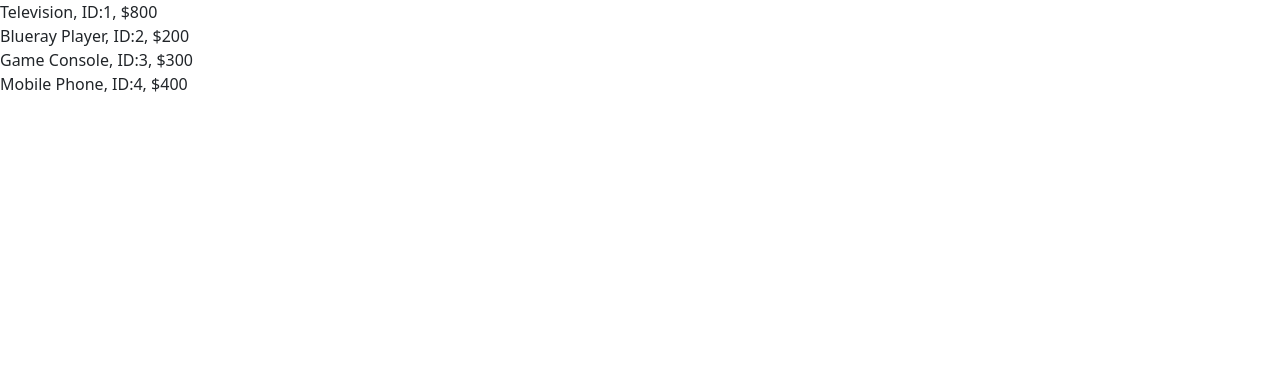
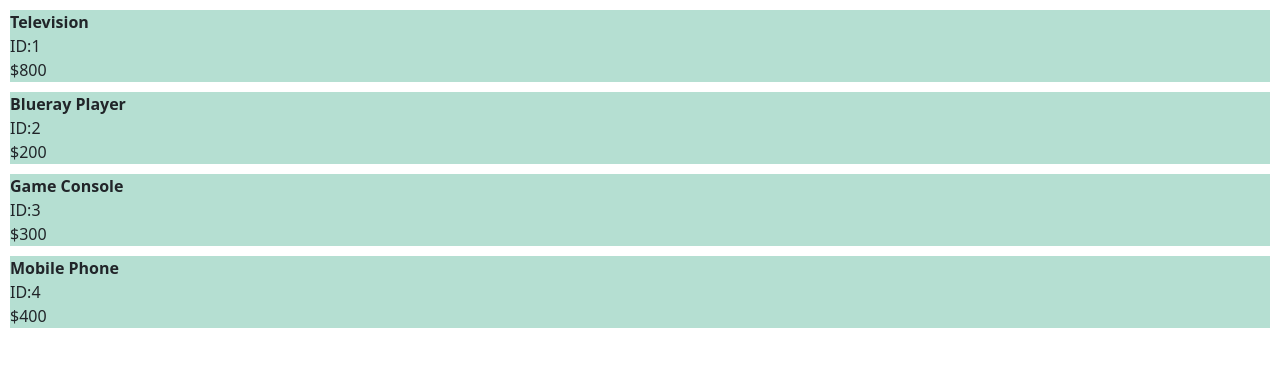
Before and after one commit to bnanaday/csci313-class-assignment-2, an Angular app: page / in a window 1280 px wide. Shown: the top 366 px of the page. Built offline with nearby package versions, Linux system fonts and the light colour scheme.

Commit message:
add styling

```diff
--- a/src/app/product-card/product-card.component.css
+++ b/src/app/product-card/product-card.component.css
@@ -1,4 +1,7 @@
-.product-details {
-  background: #c4c7c6;
-  padding: 2px 15px;
+.product-card {
+  background: rgb(181, 223, 210);
+  margin: 10px;
 }
+.product-name {
+  font-weight: 700;
+}
--- a/src/app/product-card/product-card.component.html
+++ b/src/app/product-card/product-card.component.html
@@ -1,5 +1,5 @@
 <div class="product-card">
-  <div class="product-name">
-    {{ product.productName }}, ID:{{ product.productID }}, ${{ product.price }}
-  </div>
+  <div class="product-name">{{ product.productName }}</div>
+  <div>ID:{{ product.productID }}</div>
+  <div>${{ product.price }}</div>
 </div>
```
